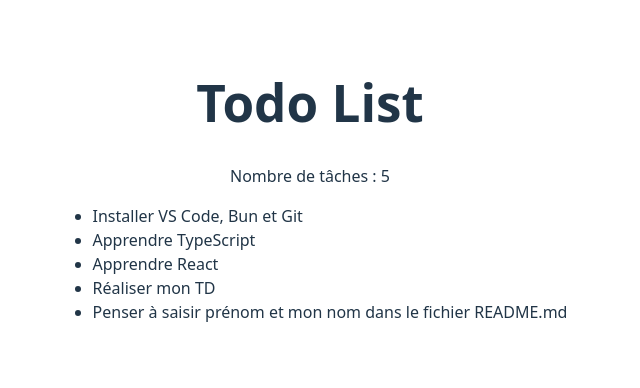
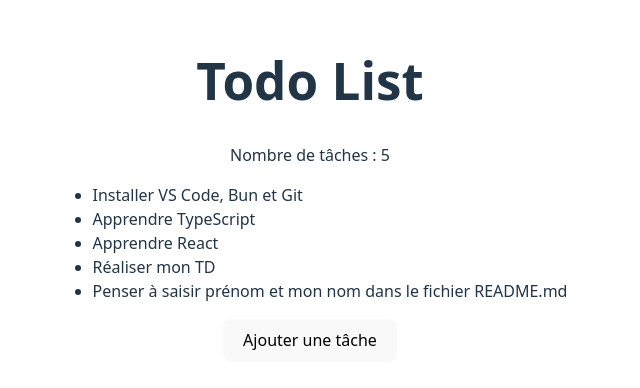
Before and after one commit to S0o0/todolist, a React (Vite) app: page / in a window 1280 px wide. Shown: the part 210-598 px from the top of the page, without its empty margins (330-970 px from the left). Built offline with nearby package versions, Linux system fonts and the light colour scheme.

Commit message:
listener added

```diff
--- a/src/App.tsx
+++ b/src/App.tsx
@@ -4,10 +4,31 @@ import viteLogo from '/vite.svg'
 import './App.css'
 import { tasksCollection } from './data'
 import type { Task } from './Task'
+import { v4 as uuidv4 } from 'uuid';
 
 function App() {
   //const tasks = tasksCollection;
   const [tasks, setTasks] = useState<Task[]>(tasksCollection);
+
+  const addNewTask = (content: string) => {
+    const newTask: Task = {
+      id: uuidv4(),
+      content: content,
+      status: 'todo',
+      createdAt: new Date()
+    };
+    setTasks([newTask, ...tasks]);
+  }
+
+  const handleClick = () => {
+    const content = prompt("Saisissez le contenu de la nouvelle tâche");
+
+    if (!content || content.trim() === "") {
+      alert("Le contenu de la tâche ne peut pas être vide.");
+      return;
+    }
+    addNewTask(content!);
+  }
   return (
     <>
       <h1>Todo List</h1>
@@ -19,6 +40,7 @@ function App() {
           </li>
         ))}
       </ul>
+      <button onClick={handleClick}>Ajouter une tâche</button>
     </>
   )
 }
```
